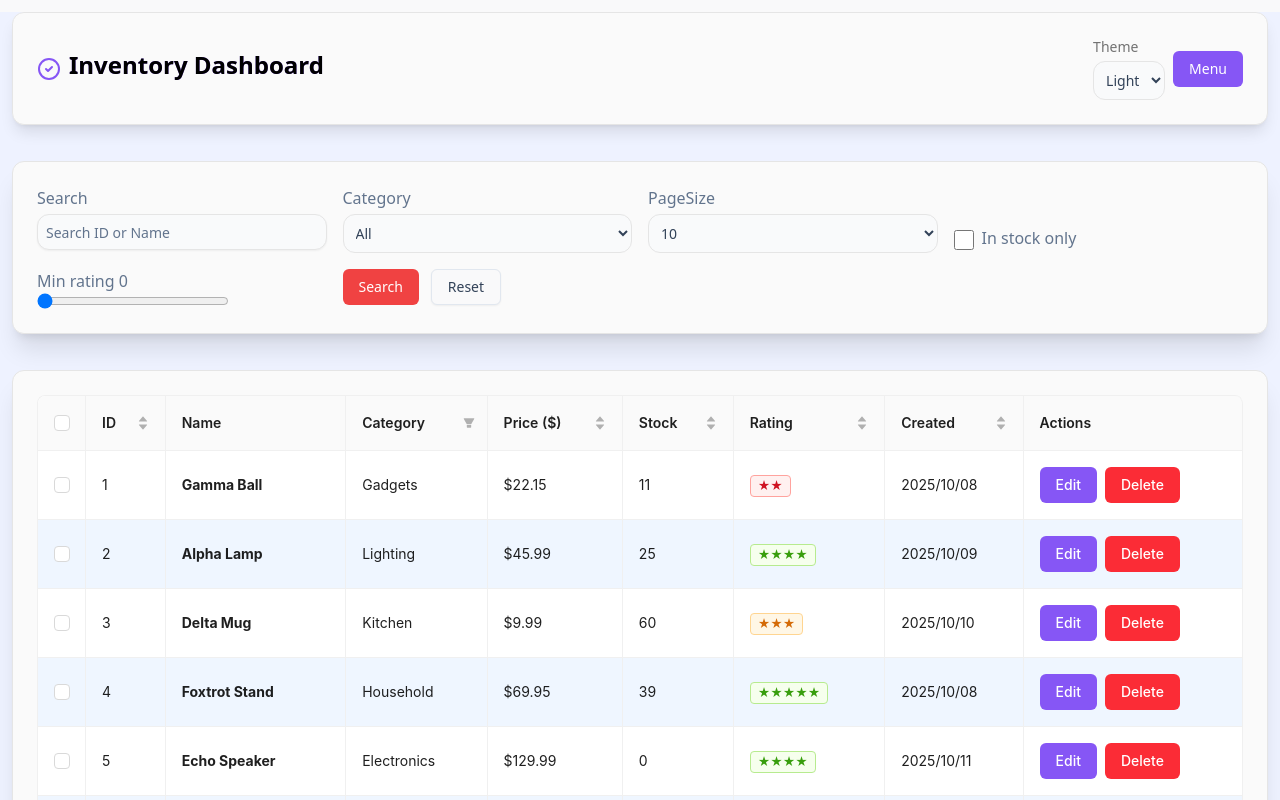
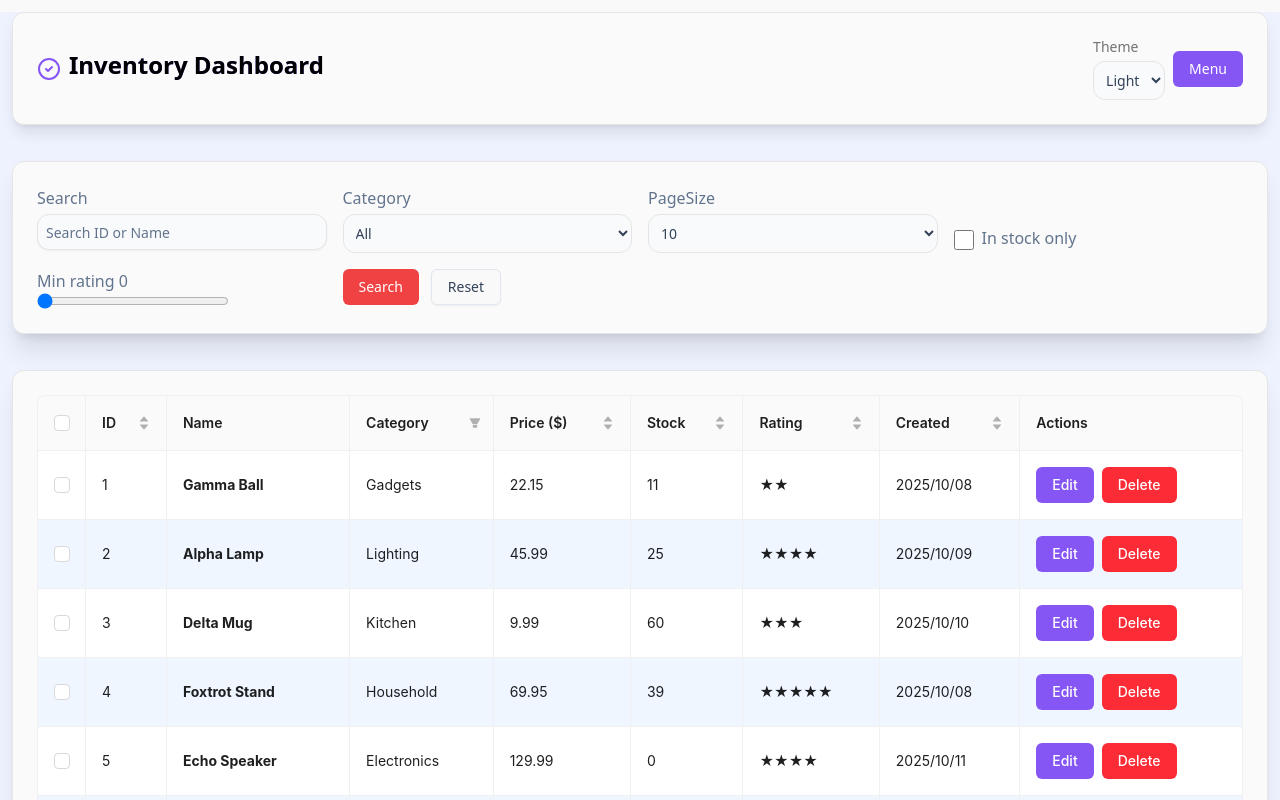
Before and after one commit to jiki-code/test-frontend, a React app: page / in a window 1280 px wide. Shown: the top 800 px of the page. Built offline with nearby package versions, Linux system fonts and the light colour scheme; the HTML template or start-up script is replaced by a standard one.

Commit message:
update code

```diff
--- a/src/components/taskList.jsx
+++ b/src/components/taskList.jsx
@@ -44,7 +44,7 @@ const TaskList = ({ className, listData, pageSize }) => {
         dataIndex: "price",
         key: "price",
         sorter: (a, b) => a.price - b.price,
-        render: (value) => `$${value.toFixed(2)}`,
+        render: (value) => `${value.toFixed(2)}`,
       },
       {
         title: "Stock",
@@ -56,11 +56,7 @@ const TaskList = ({ className, listData, pageSize }) => {
         title: "Rating",
         dataIndex: "rating",
         key: "rating",
-        render: (rating) => (
-          <Tag color={rating >= 4 ? "green" : rating === 3 ? "orange" : "red"}>
-            {"★".repeat(rating)}
-          </Tag>
-        ),
+        render: (rating) => <span>{"★".repeat(rating)}</span>,
         sorter: (a, b) => a.rating - b.rating,
       },
       {
@@ -150,8 +146,8 @@ const TaskList = ({ className, listData, pageSize }) => {
               dataSource={dataTable}
               rowClassName={(_, index) =>
                 index % 2 === 0
-                  ? "bg-white hover:bg-gray-100"
-                  : "bg-blue-50 hover:bg-gray-100"
+                  ? "bg-white"
+                  : "bg-blue-50"
               }
               pagination={{
                 pageSize: pageSize ?? 10,
```
